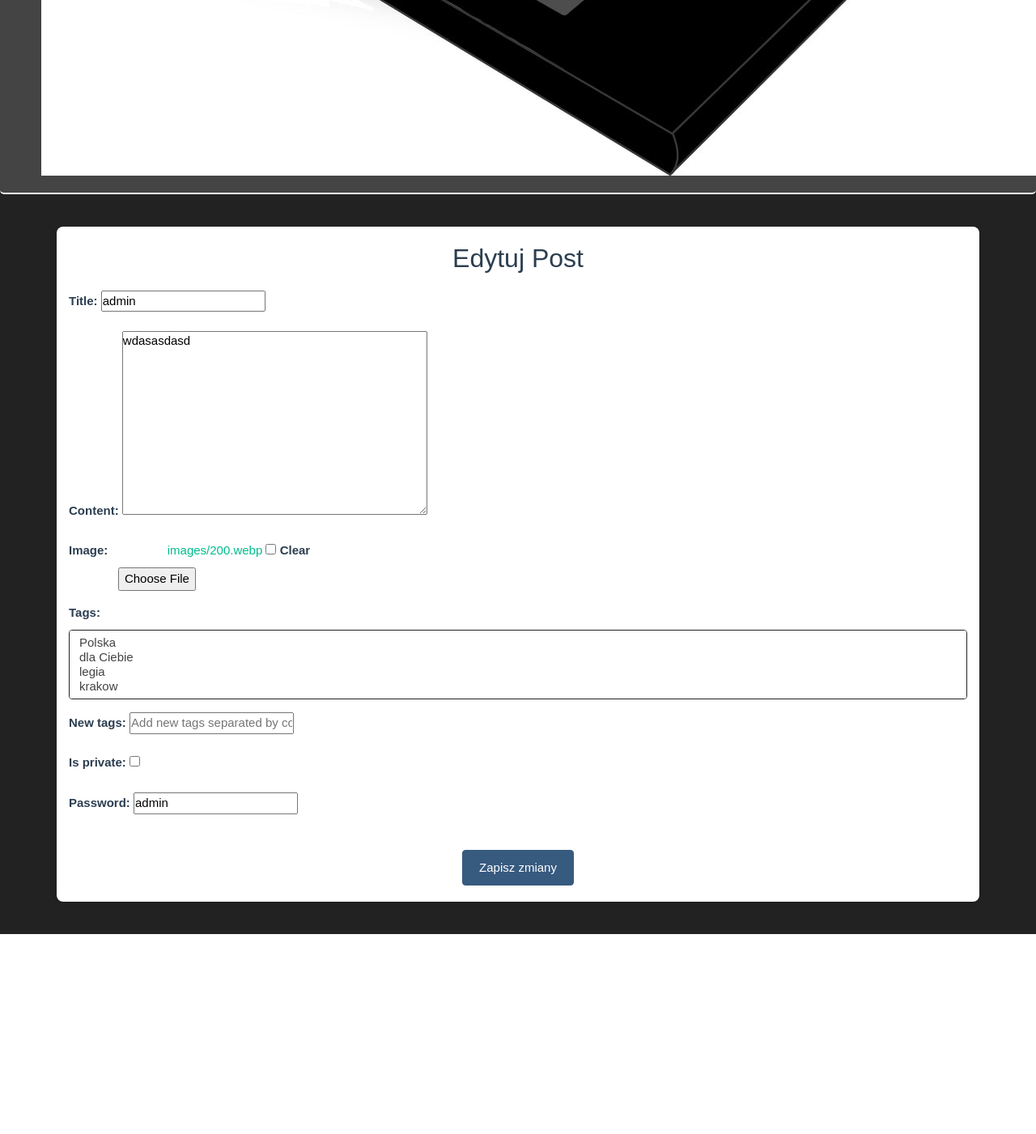
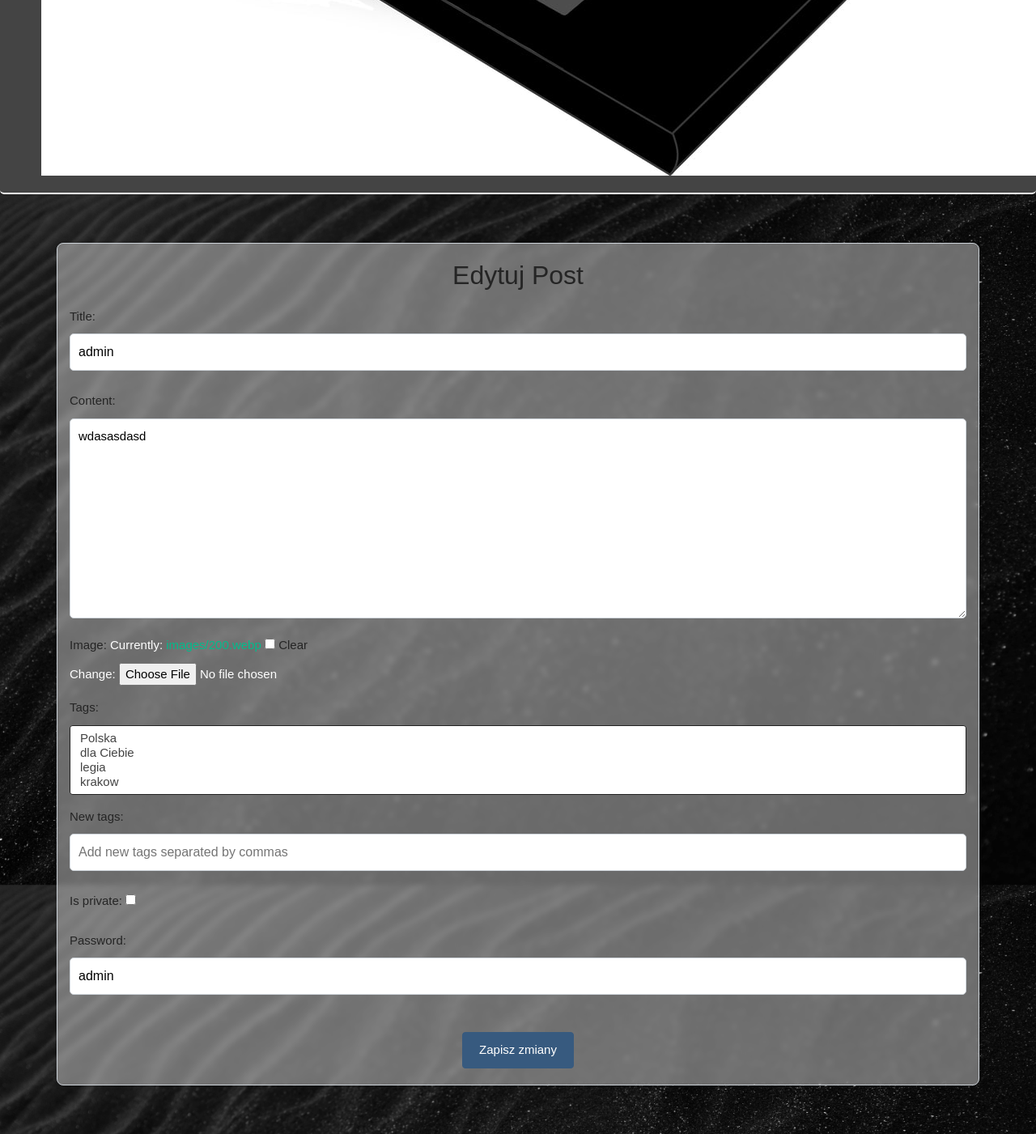
Before and after one commit to SzymonBartkowiak43/PythonBlog, a Django app: page /post/1/edit/ in a window 1280 px wide; the page is wider, and only the part inside the window is pictured. Shown: the part 1000-2401 px from the top of that part at 81% size. Before the commit the page ends 2154 px from the top of that part, so only its background shows below. Run offline with Django 5.2, Linux system fonts and the light colour scheme; a user stored in the database is signed in; data comes from the database, SQL or seed files in the repository; some libraries are stand-ins or nearby versions.

Commit message:
edit_post_css

```diff
--- a/mainapp/static/css/edit_post.css
+++ b/mainapp/static/css/edit_post.css
@@ -1,9 +1,14 @@
-/* Resetowanie marginesów i paddingów dla wszystkich elementów */
 * {
     box-sizing: border-box;
     margin: 0;
     padding: 0;
-    font-family: 'Poppins', sans-serif; /* Użycie ładnej czcionki */
+    font-family: 'Poppins', sans-serif;
+}
+
+header {
+    position: sticky;
+    top: 0;
+    z-index: 99;
 }
 
 /* Stylizacja paska menu */
@@ -54,11 +59,24 @@
     color: #333; /* Kolor tekstu */
 }
 
+.background-image {
+    background-image: url('/static/img/background_sites_3.jpg');
+    background-size: cover;
+    background-position: center;
+    background-attachment: fixed;
+    display: flex;
+    justify-content: center;
+    align-items: center;
+    min-height: 100vh;
+    padding: 20px;
+    box-sizing: border-box;
+}
+
 /* Stylizacja nagłówka głównego */
 main h1 {
     text-align: center;
     margin-bottom: 40px;
-    color: #2c3e50; /* Ciemny kolor nagłówka */
+    color: #252525;
     font-size: 2.5rem;
 }
 
@@ -74,7 +92,7 @@
 
 /* Stylizacja listy blogów */
 .blogs-container ul {
-    list-style-type: none; /* Usunięcie domyślnych punktów listy */
+    list-style-type: none;
     padding: 0;
 }
 
@@ -120,7 +138,9 @@
 
 /* Stylizacja formularza edycji bloga */
 .edit-blog-container, .edit-post-container {
-    background-color: #fff; /* Białe tło dla kontenera formularza */
+    background-color: rgba(255, 255, 255, 0.4);
+    backdrop-filter: blur(3px);
+    border: 1px solid #ced4da;
     border-radius: 8px;
     box-shadow: 0 2px 4px rgba(0, 0, 0, 0.1); /* Delikatny cień */
     padding: 20px;
@@ -131,7 +151,7 @@
 .edit-blog-container h2, .edit-post-container h2 {
     text-align: center;
     margin-bottom: 20px;
-    color: #2c3e50; /* Ciemny kolor nagłówka */
+    color: #252525; /* Ciemny kolor nagłówka */
     font-size: 2rem;
 }
 
@@ -148,7 +168,22 @@
 
 /* Stylizacja labeli w formularzu */
 .edit-blog-container label, .edit-post-container label {
-    color: #2c3e50; /* Kolor labeli */
-    font-weight: bold; /* Pogrubienie tekstu */
-    margin-bottom: 10px; /* Odstęp na dole labeli */
+    color: #252525;
+    margin-bottom: 10px;
 }
+input[type="text"],
+textarea {
+    border: 1px solid #ced4da;
+    border-radius: 5px;
+    padding: 10px;
+    margin-bottom: 10px;
+    width: 100%;
+    font-size: 1rem;
+    transition: border-color 0.3s ease;
+}
+
+input[type="text"]:focus,
+textarea:focus {
+    border-color: #2980b9;
+    outline: none;
+}
--- a/mainapp/templates/edit_post.html
+++ b/mainapp/templates/edit_post.html
@@ -42,6 +42,7 @@
 </header>
 
 <main>
+    <div class="background-image">
     <div class="container edit-post-container">
         <h2>Edytuj Post</h2>
         <form method="post" enctype="multipart/form-data">
@@ -50,6 +51,7 @@
             <button type="submit" class="btn btn-primary">Zapisz zmiany</button>
         </form>
     </div>
+    </div>
 </main>
 </body>
 </html>
```
